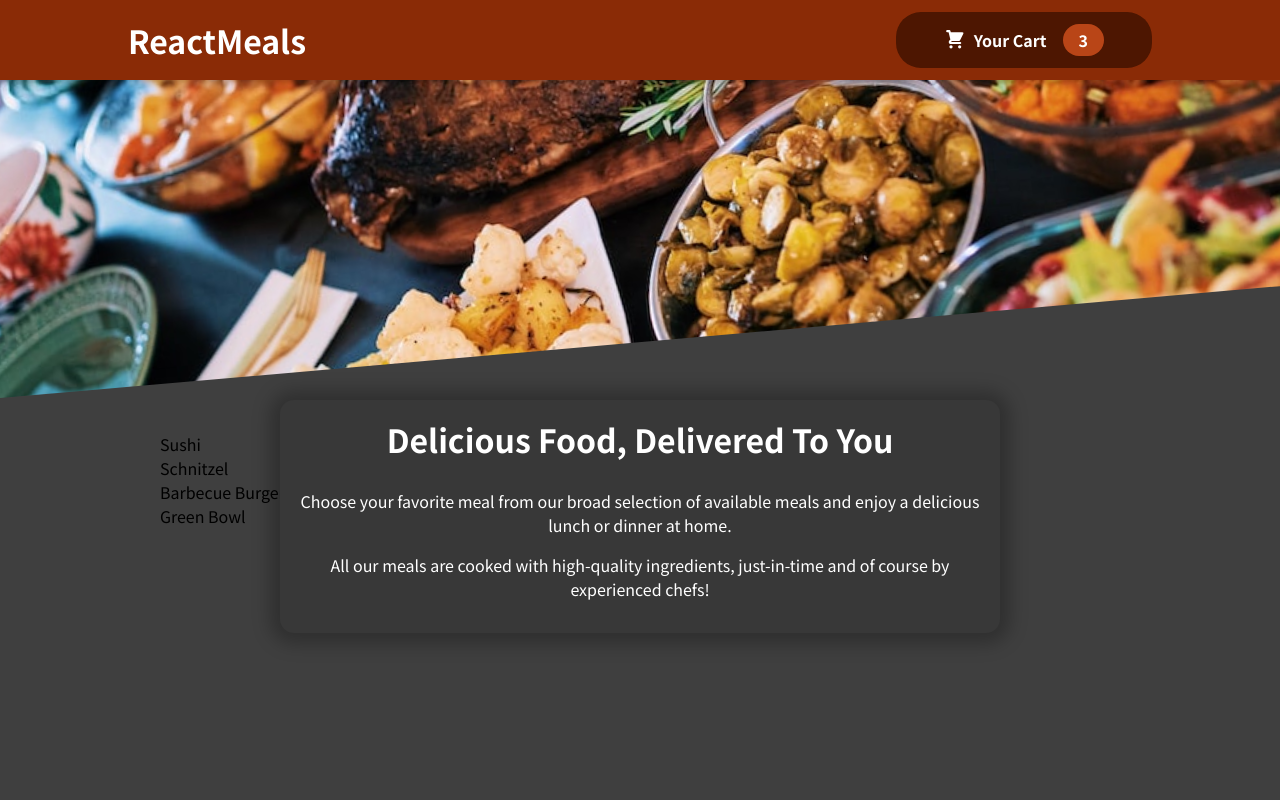
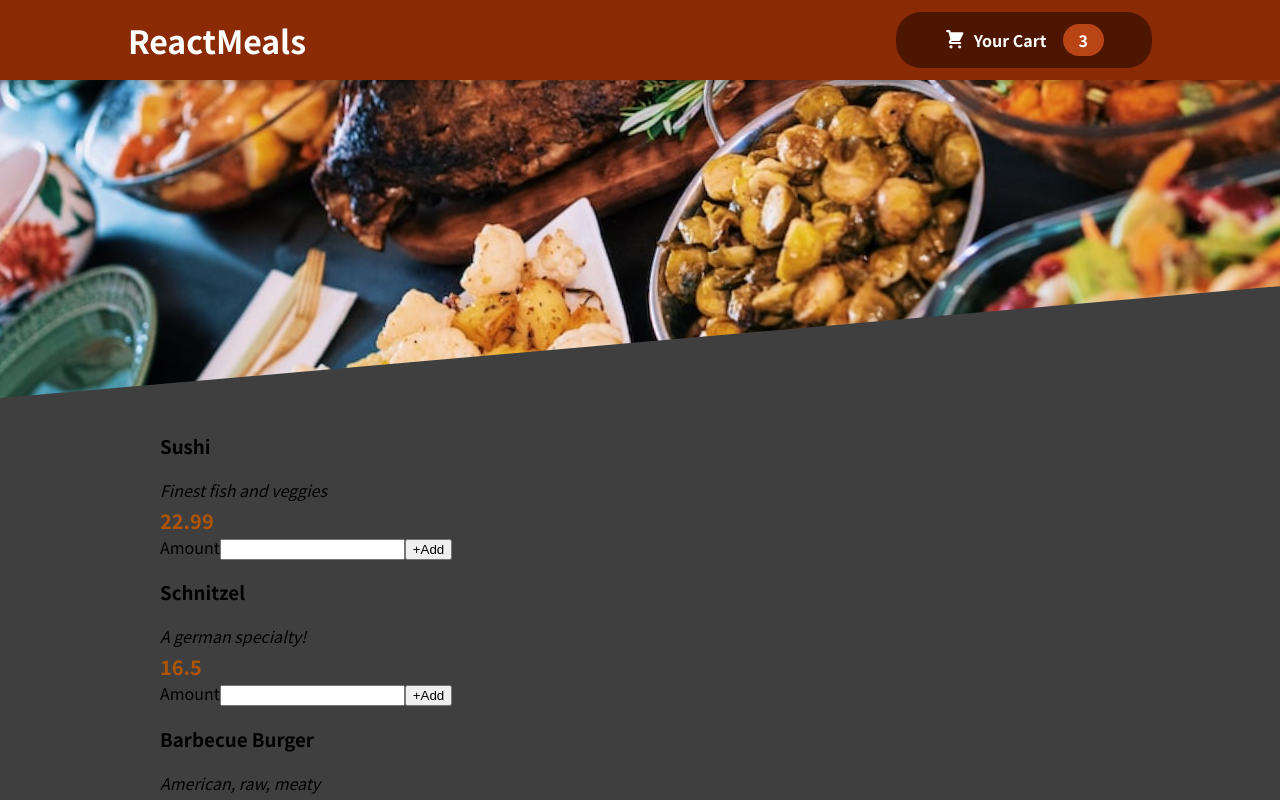
Before and after one commit to PierreLN/Food_Order, a React (Create React App) app: page / in a window 1280 px wide. Shown: the top 800 px of the page. Built offline with nearby package versions, Linux system fonts and the light colour scheme.

Commit message:
mapping over meals

```diff
--- a/package.json
+++ b/package.json
@@ -6,6 +6,7 @@
     "@testing-library/jest-dom": "^5.11.6",
     "@testing-library/react": "^11.2.2",
     "@testing-library/user-event": "^12.5.0",
+    "classnames": "^2.3.2",
     "react": "^18.0.0",
     "react-dom": "^18.0.0",
     "react-scripts": "^5.0.1",
--- a/src/components/Meals/AvailableMeals.jsx
+++ b/src/components/Meals/AvailableMeals.jsx
@@ -1,4 +1,6 @@
-import styles from './AvailableMeals.module.css'
+import styles from "./AvailableMeals.module.css";
+import Card from "../UI/Card";
+import MealItem from "./MealItem";
 
 const DUMMY_MEALS = [
   {
@@ -28,7 +30,14 @@ const DUMMY_MEALS = [
 ];
 
 const AvailableMeals = () => {
-  const mealsList = DUMMY_MEALS.map(meal => <li>{meal.name}</li>);
+  const mealsList = DUMMY_MEALS.map((meal) => (
+    <MealItem
+      key={meal.id}
+      name={meal.name}
+      description={meal.description}
+      price={meal.price}
+    ></MealItem>
+  ));
   return (
     <section className={styles.meals}>
       <ul>{mealsList}</ul>
--- a/src/components/Meals/Meal.jsx
+++ b/src/components/Meals/Meal.jsx
@@ -1,12 +1,13 @@
 import { Fragment} from "react";
 import AvailableMeals from "./AvailableMeals";
 import MealsSummary from "./MealsSummery";
+import Card from "../UI/Card";
 
 const Meals = () => {
     return (
         <Fragment>
             <AvailableMeals></AvailableMeals>
-            <MealsSummary></MealsSummary>
+            {/* <MealsSummary></MealsSummary> */}
         </Fragment>
     )
 }
--- /dev/null
+++ b/src/components/Meals/MealItem.jsx
@@ -0,0 +1,20 @@
+import styles from './MealItem.module.css'
+import Card from '../UI/Card';
+
+const MealItem = (props) => {
+
+    return (<li>
+        <Card className={styles.meal}>
+            <h3>{props.name}</h3>
+            <div className={styles.description}>{props.description}</div>
+            <div className={styles.price}>{props.price}</div>
+            <div>
+                Amount
+                <input></input>
+                <button>+Add</button>
+            </div>
+        </Card>
+    </li>)
+}
+
+export default MealItem;
--- /dev/null
+++ b/src/components/Meals/MealItem.module.css
@@ -0,0 +1,22 @@
+.meal {
+    display: flex;
+    justify-content: space-between;
+    margin: 1rem;
+    padding-bottom: 1rem;
+    border-bottom: 1px solid #ccc;
+  }
+
+  .meal h3 {
+    margin: 0 0 0.25rem 0;
+  }
+
+  .description {
+    font-style: italic;
+  }
+
+  .price {
+    margin-top: 0.25rem;
+    font-weight: bold;
+    color: #ad5502;
+    font-size: 1.25rem;
+  }
--- /dev/null
+++ b/src/components/UI/Card.jsx
@@ -0,0 +1,10 @@
+import { Fragment } from "react";
+import styles from "./Card.module.css";
+import cx from "classnames";
+
+const Card = (props) => {
+  const classes = cx(styles.card, props.className);
+  return <Fragment className={classes}>{props.children}</Fragment>;
+};
+
+export default Card;
--- /dev/null
+++ b/src/components/UI/Card.module.css
@@ -0,0 +1,6 @@
+.card {
+    padding: 1rem;
+    box-shadow: 0 2px 8px rgba(0, 0, 0, 0.25);
+    border-radius: 14px;
+    background-color: white;
+  }
```
Also changed, not shown: 1 other file (tests, documents, lock files or other folders).
